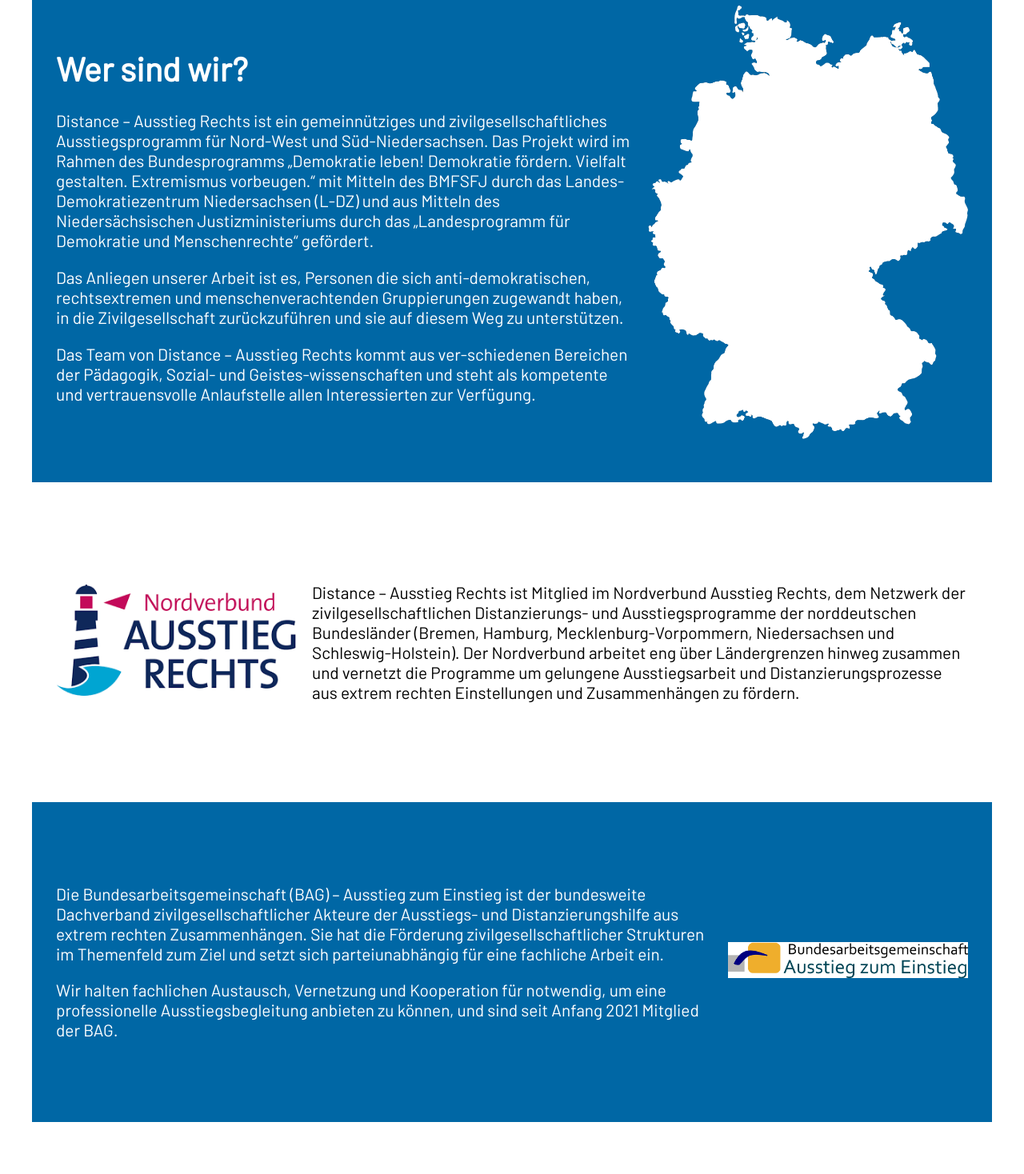
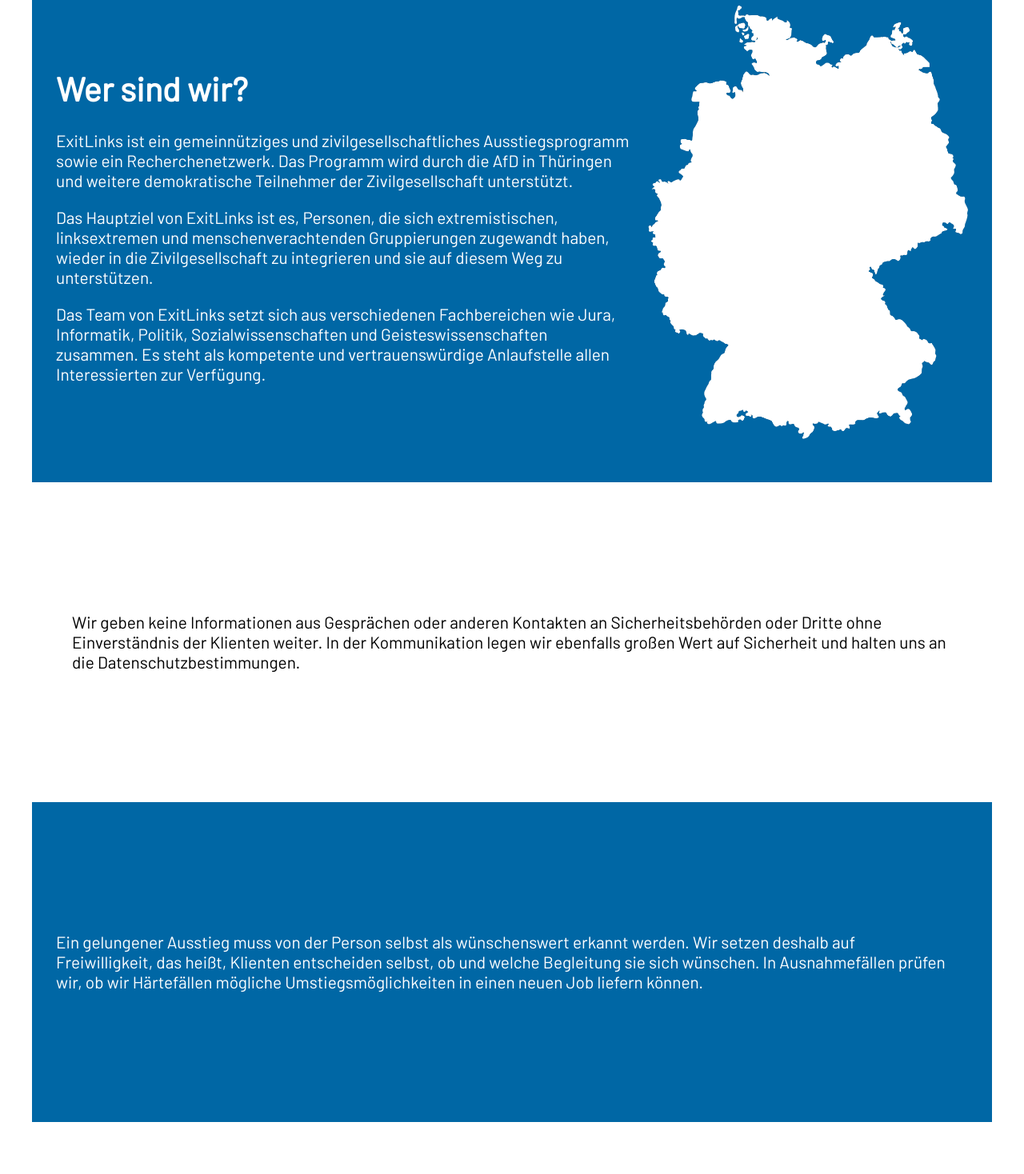
Before and after one commit to BenexTheHedgehog/ausstieg_links, a Next.js app: page /wer-sind-wir in a window 1280 px wide. Shown: the part 220-1688 px from the top of the page at 80% size. Built offline with nearby package versions, Linux system fonts and the light colour scheme; a web font is replaced by a local one.

Commit message:
some changes

```diff
--- a/pages/wer-sind-wir/index.tsx
+++ b/pages/wer-sind-wir/index.tsx
@@ -10,23 +10,27 @@
                 <InformationBlock imageRight={true} image="map.png" width="400px" height="auto">
                     <h1>Wer sind wir?</h1>
                     <p>
-                        Distance – Ausstieg Rechts ist ein gemeinnütziges und zivilgesellschaftliches Ausstiegsprogramm für Nord-West und Süd-Niedersachsen. Das Projekt wird im Rahmen des Bundesprogramms „Demokratie leben! Demokratie fördern. Vielfalt gestalten. Extremismus vorbeugen.“ mit Mitteln des BMFSFJ durch das Landes-Demokratiezentrum Niedersachsen (L-DZ) und aus Mitteln des Niedersächsischen Justizministeriums durch das „Landesprogramm für Demokratie und Menschenrechte“ gefördert.
+                        ExitLinks ist ein gemeinnütziges und zivilgesellschaftliches Ausstiegsprogramm sowie ein Recherchenetzwerk.
+                        Das Programm wird durch die AfD in Thüringen und weitere demokratische Teilnehmer der Zivilgesellschaft unterstützt.
                     </p>
                     <p>
-                        Das Anliegen unserer Arbeit ist es, Personen die sich anti-demokratischen, rechtsextremen und menschenverachtenden Gruppierungen zugewandt haben, in die Zivilgesellschaft zurückzuführen und sie auf diesem Weg zu unterstützen.
+                        Das Hauptziel von ExitLinks ist es, Personen, die sich extremistischen, linksextremen und menschenverachtenden Gruppierungen zugewandt haben, wieder in die Zivilgesellschaft zu integrieren und sie auf diesem Weg zu unterstützen.
                     </p>
                     <p>
-                        Das Team von Distance – Ausstieg Rechts kommt aus ver-schiedenen Bereichen der Pädagogik, Sozial- und Geistes-wissenschaften und steht als kompetente und vertrauensvolle Anlaufstelle allen Interessierten zur Verfügung.
+                        Das Team von ExitLinks setzt sich aus verschiedenen Fachbereichen wie Jura, Informatik, Politik, Sozialwissenschaften und Geisteswissenschaften zusammen. Es steht als kompetente und vertrauenswürdige Anlaufstelle allen Interessierten zur Verfügung.
                     </p>
                 </InformationBlock>
 
-                <InformationBlock imageRight={false} image="logo1.png" width="300px" height="auto">
-                    <p>Distance – Ausstieg Rechts ist Mitglied im Nordverbund Ausstieg Rechts, dem Netzwerk der zivil­gesellschaftlichen Distanzierungs- und Ausstiegsprogramme der norddeutschen Bundes­länder (Bremen, Hamburg, Mecklenburg-­Vorpommern, Niedersachsen und Schleswig-­Holstein). Der Nordverbund ­arbeitet eng über Ländergrenzen hinweg zusammen und vernetzt die Programme um gelungene Ausstiegsarbeit und Distanzierungsprozesse aus extrem rechten Einstellungen und Zusammenhängen zu fördern.</p>
+                <InformationBlock imageRight={false} image="" width="0px" height="auto">
+                    <p>
+                        Wir geben keine Informationen aus Gesprächen oder anderen Kontakten an Sicherheitsbehörden oder Dritte ohne Einverständnis der Klienten weiter. In der Kommunikation legen wir ebenfalls großen Wert auf Sicherheit und halten uns an die Datenschutzbestimmungen.
+                    </p>
                 </InformationBlock>
 
-                <InformationBlock imageRight={true} image="logo2.jpg" width="300px" height="auto">
-                    <p>Die Bundesarbeitsgemeinschaft (BAG) – Ausstieg zum Einstieg ist der bundesweite Dachverband zivilgesellschaftlicher Akteure der Ausstiegs- und Distanzierungshilfe aus extrem rechten Zusammenhängen. Sie hat die Förderung zivilgesellschaftlicher Strukturen im Themenfeld zum Ziel und setzt sich parteiunabhängig für eine fachliche Arbeit ein.</p>
-                    <p>Wir halten fachlichen Austausch, Vernetzung und Kooperation für notwendig, um eine professionelle Ausstiegsbegleitung anbieten zu können, und sind seit Anfang 2021 Mitglied der BAG.</p>
+                <InformationBlock imageRight={true} image="" width="0px" height="auto">
+                    <p>
+                    Ein gelungener Ausstieg muss von der Person selbst als wünschenswert erkannt werden. Wir setzen deshalb auf Freiwilligkeit, das heißt, Klienten entscheiden selbst, ob und welche Begleitung sie sich wünschen. In Ausnahmefällen prüfen wir, ob wir Härtefällen mögliche Umstiegsmöglichkeiten in einen neuen Job liefern können.
+                    </p>
                 </InformationBlock>
                 <div className={styles.lastBlock}>
                     <h1>Unser Leitbild</h1>
```
Also changed, not shown: pages/beratung/index.tsx (+6 -2 lines).
